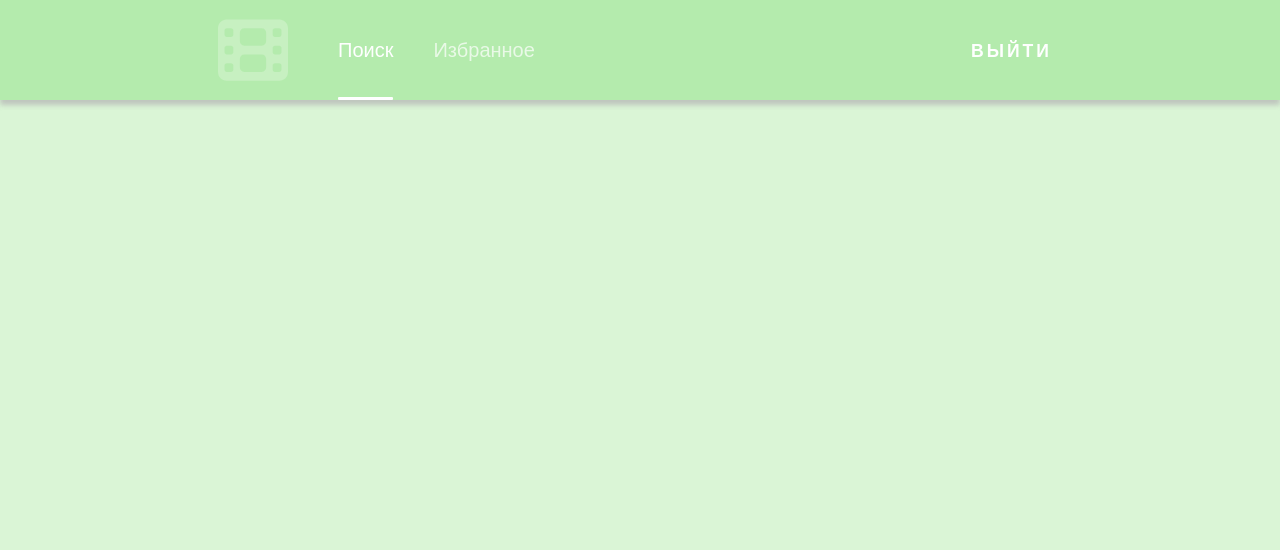
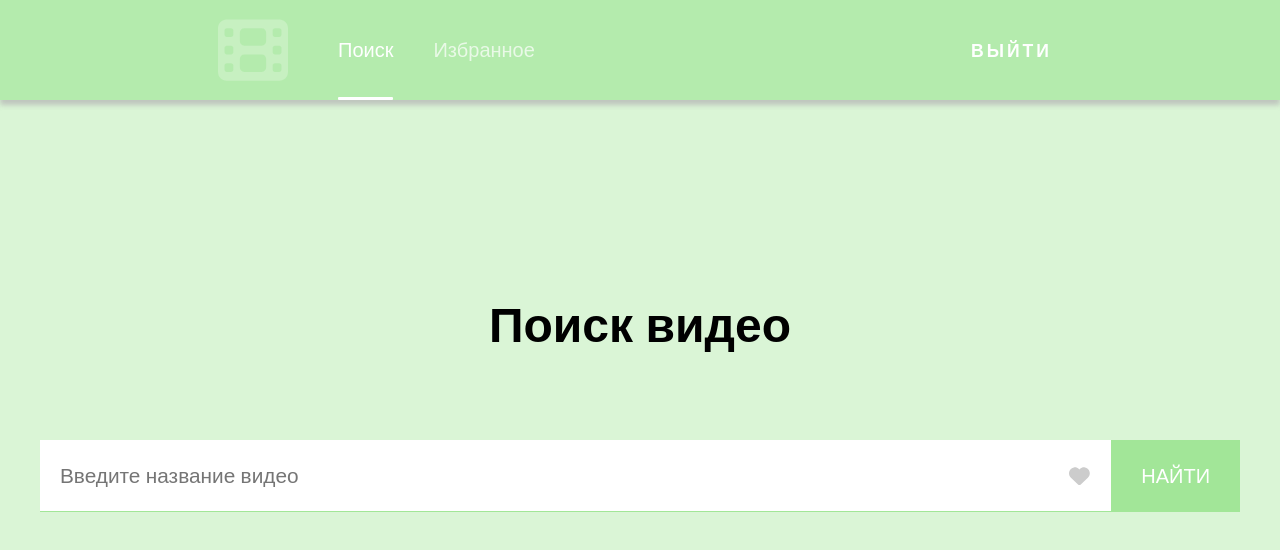
Before and after one commit to posternaka/video-hosting, a React (Create React App) app: page /search in a window 1280 px wide. Shown: the top 550 px of the page. Built offline with nearby package versions, Linux system fonts and the light colour scheme; sample sign-in values are in the browser's storage.

Commit message:
adding page search

```diff
--- a/src/components/App.css
+++ b/src/components/App.css
@@ -36,3 +36,24 @@
     transform: rotate(360deg);
   }
 }
+
+
+
+
+/* Content */
+main {
+  min-height: 100vh;
+}
+
+.container {
+  max-width: 1200px;
+  margin: 0 auto;
+  /* height: 100vh; */
+}
+
+.wrapper {
+  height: 100vh;
+  display: flex;
+  flex-direction: column;
+  justify-content: center;
+}
--- a/src/components/Header/Header.jsx
+++ b/src/components/Header/Header.jsx
@@ -25,7 +25,7 @@ function Header() {
             </div>
 
             <div className="header_logOut">
-              <Link to="/">Выйти</Link>
+              <Link to="/" onClick={() => localStorage.clear()}>Выйти</Link>
             </div>
 
           </div>
--- /dev/null
+++ b/src/components/Search/Layout/Flex.jsx
@@ -0,0 +1,22 @@
+
+function Flex({data}) {
+    console.log(data, 'flex');
+    return (
+        <>
+            { data &&
+                data.items.map(item =>
+                            <div key={item.etag} className="require__show flex">
+                                <img src={item.snippet.thumbnails.medium.url} />
+                                <div className="require_text">
+                                <p className='video_name'>{item.snippet.title}</p>
+                                <p className='chanel_name'>{item.snippet.channelTitle}</p>
+                                <p className='count_views'>838тыс. просмотров</p>
+                                </div>
+                            </div>
+                        )
+            }
+        </>
+    )
+}
+
+export default Flex;
--- /dev/null
+++ b/src/components/Search/Layout/Grid.jsx
@@ -0,0 +1,23 @@
+
+function Grid({data}) {
+    return (
+    <div className="wrapper_grid">
+        {
+            data.items.map(item => (
+
+                    <div key={item.etag} className="require__show grid">
+                        <img src={item.snippet.thumbnails.medium.url} />
+                        <div className="require_text">
+                        <p className='video_name'>{item.snippet.title}</p>
+                        <p className='chanel_name'>{item.snippet.channelTitle}</p>
+                        <p className='count_views'>435тыс. просмотров</p>
+                        </div>
+                    </div>
+
+                ))
+        }
+    </div>
+    )
+}
+
+export default Grid;
--- a/src/components/Search/Search.css
+++ b/src/components/Search/Search.css
@@ -0,0 +1,63 @@
+.search_title {
+    font-size: 3rem;
+    text-align: center;
+    padding-bottom: 80px;
+}
+
+.input {
+    display: flex;
+    flex-direction: row;
+}
+
+.input_position {
+    width: 100%;
+    position: relative;
+    font-size: 1.3rem;
+}
+
+.input_position input {
+    width: 100%;
+    padding: 20px;
+    border: none;
+    border-bottom: 1px solid #a2e698;
+    outline: none;
+    color: #000;
+    transition: .5s;
+}
+
+.liked {
+    color: red;
+    position: absolute;
+    right: 2%;
+    cursor: pointer;
+    transition: .3s;
+    top: 50%;
+    transform: translate(0, -50%) scale(1.3);
+}
+
+.liked.dis{
+    color: rgb(204, 204, 204);
+    transform: translate(0, -50%) scale(1);
+}
+
+.liked:hover {
+    color: red;
+}
+
+.button {
+    padding-left: 30px;
+    padding-right: 30px;
+    cursor: pointer;
+    background: #a2e698;
+    text-transform: uppercase;
+    color: #fff;
+    transition: .3s;
+    border: none;
+}
+
+.button:hover {
+    background-color: #7ae06b;
+}
+
+
+/* Grid and Flex */
--- a/src/components/Search/Search.jsx
+++ b/src/components/Search/Search.jsx
@@ -1,9 +1,116 @@
 import './Search.css';
+import { useState, useEffect } from 'react';
+import { useDispatch, useSelector } from 'react-redux';
+// import { axiosGetVideos } from '../../redux/actions/getVideosAction';
+import { axiosGetVideos } from '../../redux/actions/getFakeVideosAction';
+
+import { setLikedRequest, setDeletionLikedRequest } from '../../redux/actions/setLikedRequestAction';
+
+// FontAwesomeIcon
+import { FontAwesomeIcon } from '@fortawesome/react-fontawesome';
+import { faHeart } from "@fortawesome/free-solid-svg-icons";
+import { faTableCells } from "@fortawesome/free-solid-svg-icons";
+import { faList } from "@fortawesome/free-solid-svg-icons";
+
+// Routes
+import Flex from './Layout/Flex';
+import Grid from './Layout/Grid';
 
 function Search() {
+  const [requestVideo, setRequestVideo] = useState('');
+  const [requestVideoWhole, setRequestVideoWhole] = useState('');
+  const [layout, setLayout] = useState(false);
+  const [liked, setLiked] = useState(false);
+  // console.log(requestVideo, requestVideoWhole);
+  // console.log(requestVideoWhole);
+
+  const dispatch = useDispatch();
+  const {data, likedRequests} = useSelector(store => store);
+  // console.log(data);
+
+  useEffect(() => {
+    dispatch(axiosGetVideos(requestVideoWhole));
+  }, [])
+
+  const handleChange = (e) => {
+    setRequestVideo(e)
+    likedRequests.includes(e) ? setLiked(true) : setLiked(false)
+  }
+
+  const handleLike = () => {
+    dispatch(setLikedRequest(requestVideo))
+    setLiked(true)
+  }
+
+  const handleDeletionLike = () => {
+    const id = likedRequests.indexOf(requestVideo)
+    dispatch(setDeletionLikedRequest(id))
+    setLiked(false)
+  }
+
+  const handleKeyDownName = (e) => (
+    e === "Enter"
+      ? setRequestVideoWhole(requestVideo)
+      : ''
+  )
   return (
-    <div>Search</div>
+    <main>
+      <div className="container">
+        <div className="wrapper">
+
+          <div className="search__block">
+
+              <h1 className='search_title'>Поиск видео</h1>
+
+              <div className="input">
+
+                <div className="input_position">
+                  <input
+                    type="text"
+                    placeholder='Введите название видео'
+                    onKeyDown={(e) => handleKeyDownName(e.key)}
+                    onChange={(e) => handleChange(e.target.value)}
+                  />
+                  <FontAwesomeIcon
+                    icon={faHeart}
+                    className={liked ? 'liked' : 'liked dis'}
+                    onClick={() => liked ? handleDeletionLike() : handleLike()}
+                  />
+                </div>
+
+                <button className='button' onClick={() => setRequestVideoWhole(requestVideo)}>Найти</button>
+
+              </div>
+          </div>
+
+          <div className="content__block">
+
+          </div>
+
+          {/* {
+            data && data.map(item => (
+                <div className="content__block">
+                <>
+                      <div className='nav_layout'>
+                        <h3 className='search_title'>Видео по запросу: <span className='search_title_bold'>{requestVideoWhole}</span></h3>
+                        <FontAwesomeIcon icon={faTableCells} className="icon_layout layout_grid" onClick={() => setLayout(true)}/>
+                        <FontAwesomeIcon icon={faList} className="icon_layout layout_list" onClick={() => setLayout(false)}/>
+                      </div>
+                      {
+                        layout
+                          ? <Grid data={item}/>
+                          : <Flex data={item}/>
+                      }
+                    </>
+
+            </div>
+            ))
+
+            } */}
+        </div>
+      </div>
+    </main>
   )
 }
 
-export default Search
+export default Search;
--- a/src/redux/reducers/getVideosReducer.js
+++ b/src/redux/reducers/getVideosReducer.js
@@ -3,6 +3,7 @@ import { GET_VIDEOS } from "../actions/actionTypes";
 export const getVideos = (state = [], action) => {
     switch(action.type) {
         case GET_VIDEOS: {
+            console.log(action.payload);
             return [action.payload.data];
         }
 
```
Also changed, not shown: src/db.json (+11 -10 lines).
